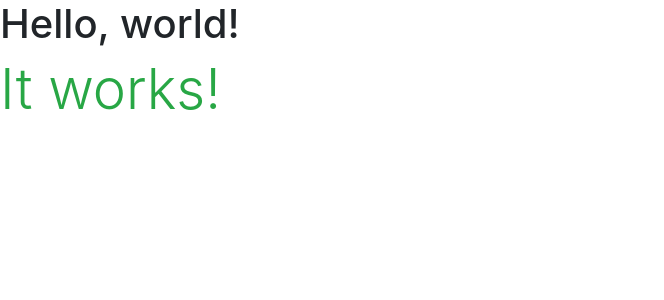
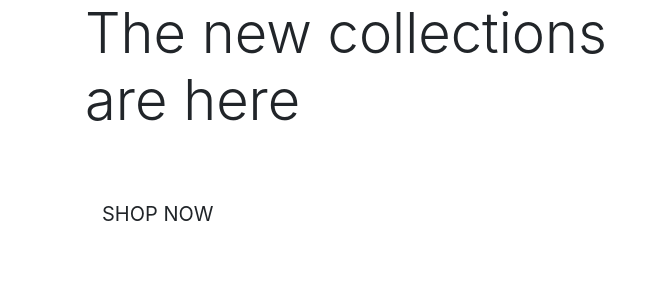
Before and after one commit to DannyGilligan/chocelegance, a Django app: page / in a window 1280 px wide. Shown: the top 300 px of the page, without its empty margins (0-664 px from the left). Run offline with Django 3.2, Linux system fonts and the light colour scheme.

Commit message:
Add basic home page structure

```diff
--- a/home/templates/home/index.html
+++ b/home/templates/home/index.html
@@ -1,6 +1,30 @@
 {% extends "base.html" %}
 {% load static %}
 
+{% block page_header %}
+<div class="container header-container">
+    <div class="row">
+        <div class="col">
+
+        </div>
+    </div>
+</div>
+{% endblock %}
+
 {% block content %}
-<h1 class="display-4 text-success">It works!</h1>
+<div class="container h-100">
+    <div class="row h-100">
+        <div class="col-7 col-md-6 my-auto">
+            <h1 class="display-4 logo-font text-black">
+                The new collections are here
+            </h1>
+            <div class="my-5">
+                <h4>
+                    <a href="" class="shop-now-button btn btn-lg rounded-0 text-uppercase py-3">Shop Now</a>
+                </h4>
+            </div>
+        </div>
+    </div>
+</div>
+
 {% endblock %}
--- a/templates/base.html
+++ b/templates/base.html
@@ -34,7 +34,6 @@
     <title>Boutique Ado {% block extra_title %}{% endblock %}</title>
   </head>
   <body>
-    <h1>Hello, world!</h1>
         <header class="container-fluid fixed-top"></header>
 
         {% if messages %}
```
